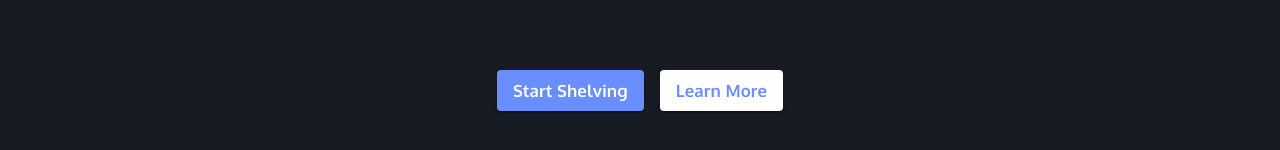
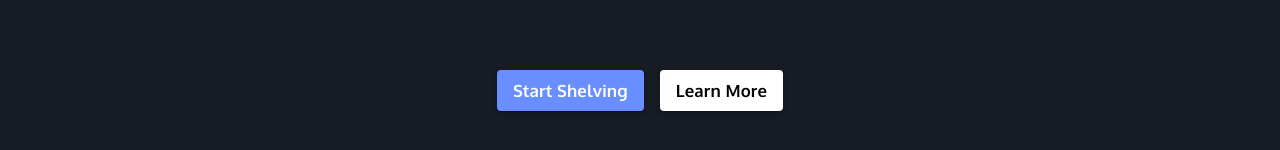
Before and after one commit to arju88nair/ReactTIL, a React app: page /landing in a window 1280 px wide. Shown: the part 642-792 px from the top of the page. Built offline with nearby package versions, Linux system fonts and the light colour scheme.

Commit message:
Theme fix for nth time

```diff
--- a/src/_helpers/theme.js
+++ b/src/_helpers/theme.js
@@ -38,11 +38,15 @@ export const themeDark = createMuiTheme({
         text: {
             primary: "#fff",
             secondary:'rgb(145, 158, 171)',
-            disabled:'rgba(255, 255, 255, 0.5)'
+            disabled:'rgba(255, 255, 255, 0.5)',
+            light:'#fff' ,// For white in blue
+            dark:'#000',// For learn more button WiB for light mode and BiW for dark mode
+
+
         },
         button:{
             primary:"#688eff",
-            secondary:'#688eff',
+            secondary:'#688eff', // Same
             active:'#fff',
             hover:'#395fa3',
             // hover:'rgba(255, 255, 255, 0.08)',
@@ -86,11 +90,15 @@ export const themeLight = createMuiTheme({
             primary: "#000",
             secondary:'rgb(107, 119, 140)',
             disabled:'rgba(0, 0, 0, 0.38)',
+            light:'#fff' ,// For white in blue,
+            dark:'white' // For learn more button WiB for light mode and BiW for dark mode
+            // blueinblack:
 
         },
         button:{
-            primary:"#fff",
-            secondary:'#000',
+            primary:"#688eff",
+            light:'#000',
+            secondary:'#688eff', // Same
             active:'rgba(0, 0, 0, 0.54)',
             hover:'rgba(0, 0, 0, 0.04)',
             selected:'rgba(0, 0, 0, 0.08)',
--- a/src/views/Components/PreLoginAppbar.js
+++ b/src/views/Components/PreLoginAppbar.js
@@ -138,7 +138,7 @@ export function PreLoginAppbar() {
             <MenuItem onClick={handleProfileMenuOpen}>
                 <Button className={classes.navBarText}
                         style={{fontWeight: "600", background: theme.palette.button.primary,
-                            color: theme.palette.text.primary, justifyContent: "flex-start"}} component={Link}
+                            color: 'white', justifyContent: "flex-start"}} component={Link}
                         to="/login">
                     Sign Up
                 </Button>
@@ -187,7 +187,7 @@ export function PreLoginAppbar() {
                             <Button variant="contained" className={classes.navBarText}
                                     style={{
                                         background: theme.palette.button.primary,
-                                        color: theme.palette.text.primary, fontWeight: "600"
+                                        color: theme.palette.text.light, fontWeight: "600"
                                     }}
                                     component={Link} to="/register">
                                 Sign Ups
--- a/src/views/HomePage/CategoryView.jsx
+++ b/src/views/HomePage/CategoryView.jsx
@@ -42,8 +42,8 @@ const useStyles = makeStyles((theme) => ({
         alignSelf: "center"
     },
     button: {
-        background: theme.palette.button.primary,
-        color: theme.palette.text.primary,
+        background: theme.palette.button.secondary,
+        color: 'white',
         borderColor: theme.palette.button.secondary,
         borderRadius: '16px',
         textTransform: 'capitalize',
--- a/src/views/LandingPage/HeroBanner.js
+++ b/src/views/LandingPage/HeroBanner.js
@@ -18,6 +18,7 @@ const useStyles = makeStyles((theme) => ({
     typography: {
         textAlign: "center",
         color: theme.palette.text.primary,
+
     },
     heroButtons: {
         marginTop: theme.spacing(4),
@@ -68,7 +69,7 @@ export function HeroBanner() {
                         <Button variant="contained"
                                 style={{
                                     background: theme.palette.button.primary,
-                                    color: theme.palette.text.primary,textDecoration: 'none',textTransform: "none",
+                                    color: theme.palette.text.light,textDecoration: 'none',textTransform: "none",
                                      fontWeight: "600", fontSize: '1.2em'
                                 }}
                                 component={Link} to="/register">
@@ -78,7 +79,7 @@ export function HeroBanner() {
                     <Grid item>
                         <Button variant="contained"
                                 style={{fontWeight: "600", textDecoration: 'none',textTransform: "none",background: theme.palette.text.primary,
-                                    color: theme.palette.button.primary, fontSize: '1.2em'}}
+                                    color: theme.palette.text.dark, fontSize: '1.2em'}}
                                 component={Link}
                                 to="/register">
                             Learn More
--- a/src/views/LoginPage/LoginForm.jsx
+++ b/src/views/LoginPage/LoginForm.jsx
@@ -75,7 +75,7 @@ const useStyles = makeStyles((theme) => ({
     submit: {
         margin: theme.spacing(3, 0, 2),
         background: theme.palette.button.primary,
-        color: theme.palette.text.primary,
+        color: theme.palette.text.light,
         borderColor: theme.palette.button.secondary,
         borderRadius: '16px',
         height: '50px',
--- a/src/views/RegisterPage/RegisterForm.jsx
+++ b/src/views/RegisterPage/RegisterForm.jsx
@@ -76,7 +76,7 @@ const useStyles = makeStyles((theme) => ({
     },
     submit: {
         margin: theme.spacing(3, 0, 2),
-        color: theme.palette.text.primary,
+        color: theme.palette.text.light,
         borderColor: theme.palette.button.secondary,
         borderRadius: '16px',
         height: '50px',
```
